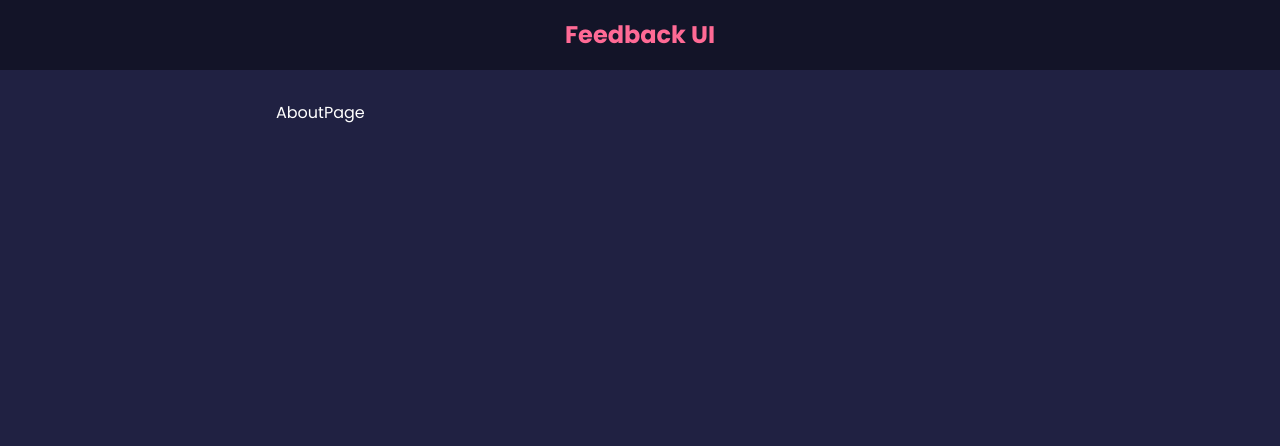
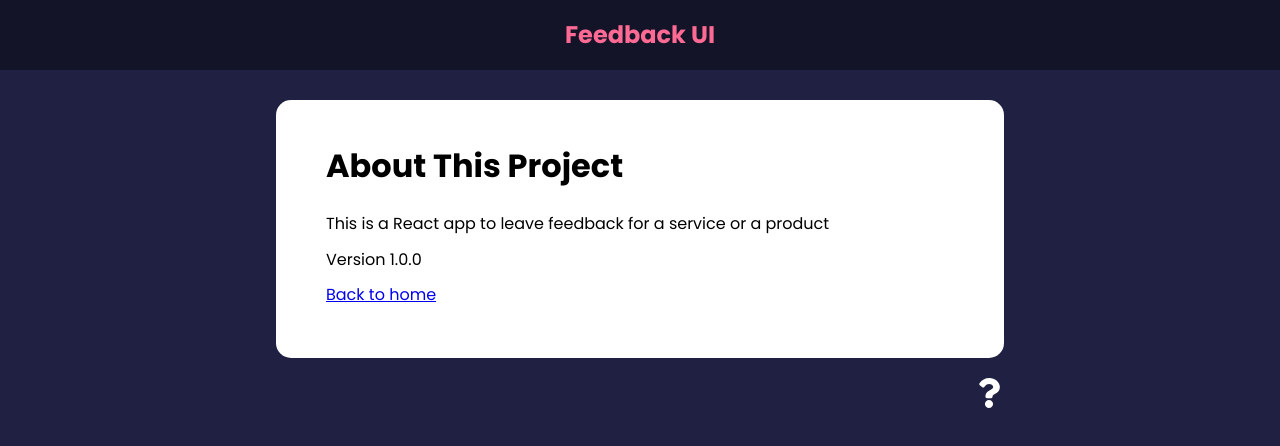
Before and after one commit to matrixleo/feedback-project, a React (Create React App) app: page /about in a window 1280 px wide. Shown: the top 446 px of the page. Built offline with nearby package versions, Linux system fonts and the light colour scheme.

Commit message:
+AboutPage

```diff
--- a/src/App.js
+++ b/src/App.js
@@ -7,6 +7,7 @@ import FeedbackList from "./components/FeedbackList"
 import FeedbackStats from "./components/FeedbackStats"
 import FeedbackData from "./components/data/FeedbackData"
 import FeedbackForm from "./components/FeedbackForm"
+import AboutIconLink from "./components/AboutIconLink"
 
 function App() {
     const [feedback, setFeetback] = useState(FeedbackData)
@@ -37,7 +38,7 @@ function App() {
 
                 <Route exact path="/about" element={<AboutPage/>}></Route>
             </Routes>
-
+            <AboutIconLink/>
             </div>
 
         </Router>
--- /dev/null
+++ b/src/components/AboutIconLink.jsx
@@ -0,0 +1,14 @@
+import {FaQuestion} from 'react-icons/fa'
+
+function AboutIconLink() {
+  return (
+
+    <div className="about-link ">
+        <a href="/about">
+        <FaQuestion size={30}/>
+        </a>
+    </div>
+  )
+}
+
+export default AboutIconLink
--- a/src/pages/AboutPage.jsx
+++ b/src/pages/AboutPage.jsx
@@ -1,6 +1,24 @@
+import Card from "../components/shared/Card"
+
 function AboutPage() {
   return (
-    <div>AboutPage</div>
+    <Card>
+      <div className="about">
+        <h1>
+          About This Project
+        </h1>
+        <p>
+          This is a React app to leave feedback for a service or a product
+        </p>
+        <p>
+          Version 1.0.0
+        </p>
+        <p>
+          <a href="/">Back to home</a>
+        </p>
+      </div>
+
+    </Card>
   )
 }
 
```
